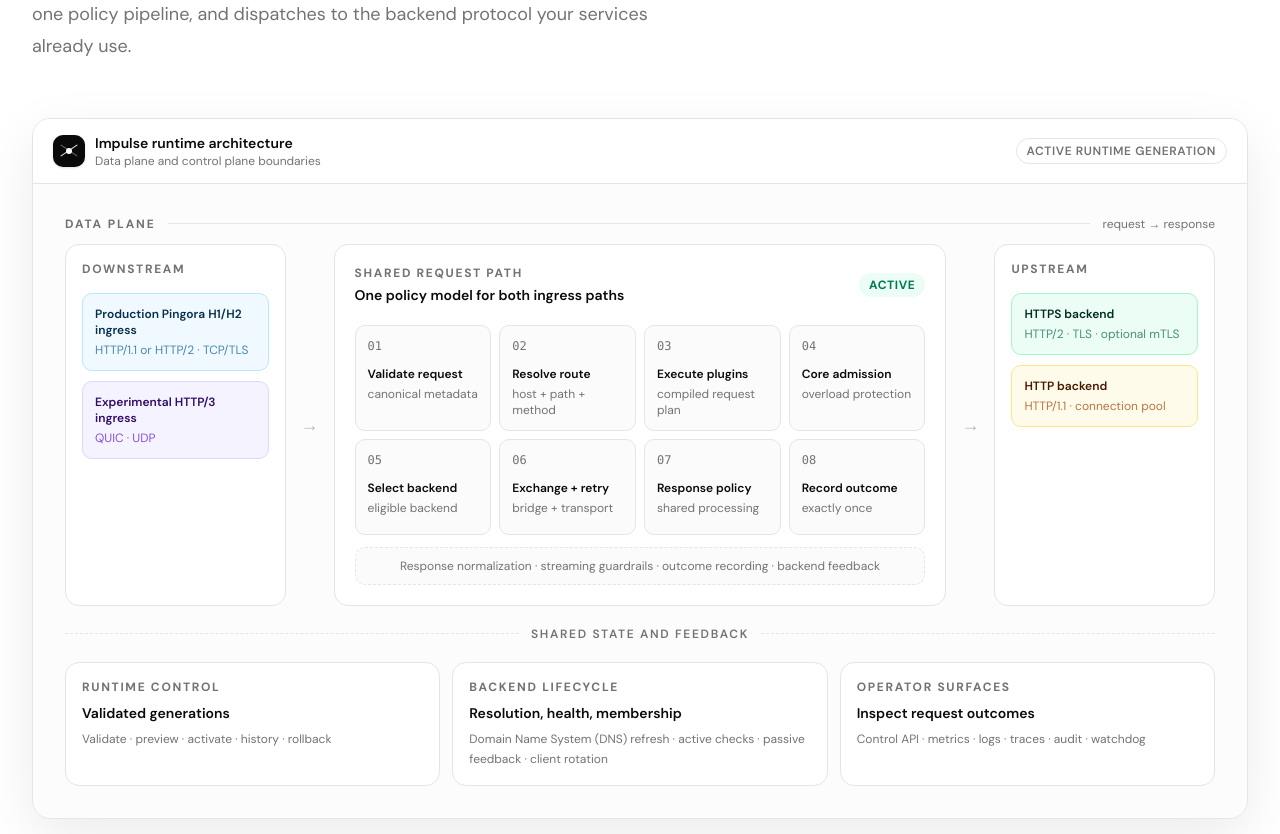
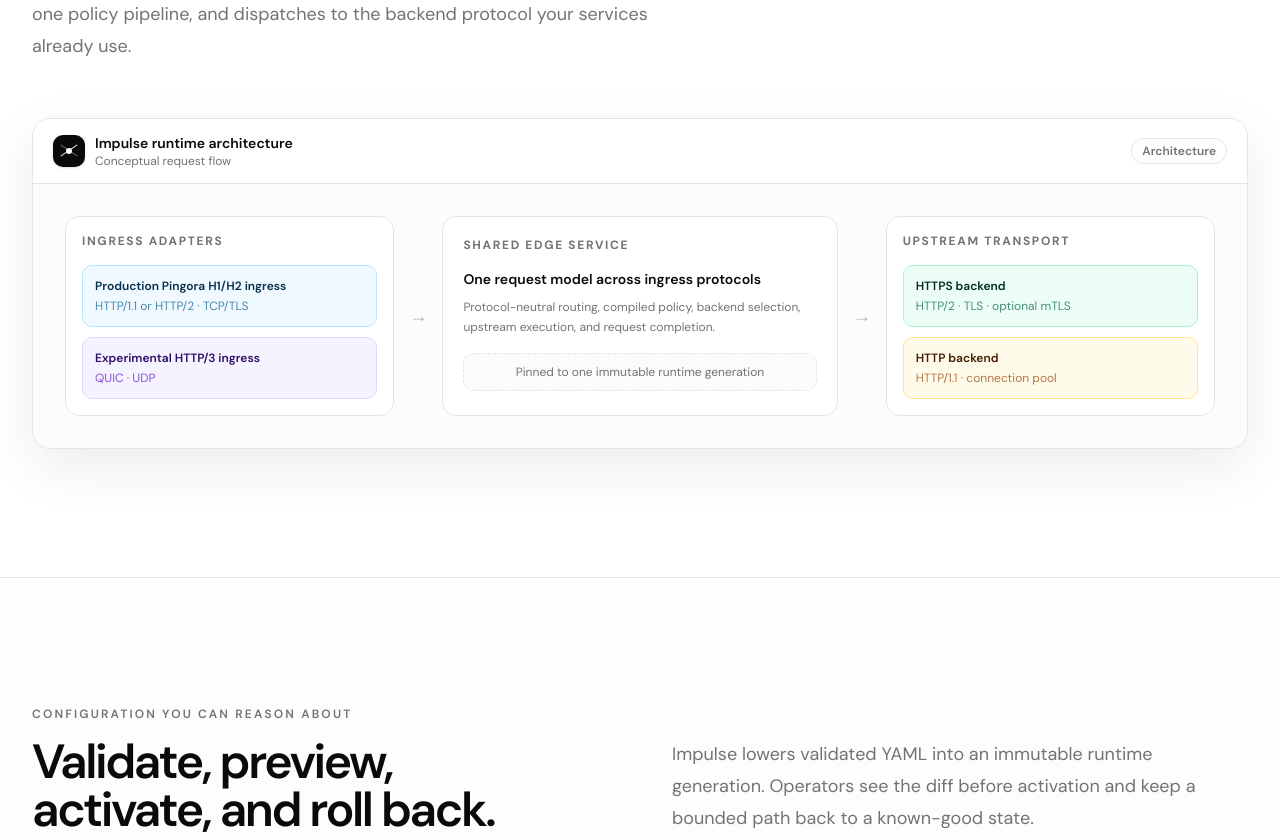
Before and after one commit to impulse-proxy/impulse-proxy.github.io, a Next.js app: page / in a window 1280 px wide. Shown: the part 3160-3994 px from the top of the page. Built offline with nearby package versions, Linux system fonts and the light colour scheme.

Commit message:
docs: simplify website architecture overview

```diff
--- a/app/page.tsx
+++ b/app/page.tsx
@@ -314,24 +314,23 @@ export default function Home() {
                 <BrandMark />
                 <div>
                   <p className="text-sm font-semibold">{siteConfig.name} runtime architecture</p>
-                  <p className="text-xs text-muted-foreground">Data plane and control plane boundaries</p>
+                  <p className="text-xs text-muted-foreground">Conceptual request flow</p>
                 </div>
               </div>
-              <span className="hidden rounded-full border border-border px-2.5 py-1 text-xs font-semibold uppercase tracking-wider text-muted-foreground sm:block">
-                Active runtime generation
-              </span>
+              <Link
+                href={siteConfig.links.architecture}
+                target="_blank"
+                rel="noopener noreferrer"
+                className="shrink-0 rounded-full border border-border px-2.5 py-1 text-xs font-semibold text-muted-foreground transition-colors hover:text-foreground"
+              >
+                Architecture
+              </Link>
             </div>
 
             <div className="p-4 sm:p-6 lg:p-8">
-              <div className="mb-3 flex items-center gap-3">
-                <span className="text-xs font-bold uppercase tracking-[0.16em] text-muted-foreground">Data plane</span>
-                <span className="h-px flex-1 bg-border" />
-                <span className="text-xs text-muted-foreground">request → response</span>
-              </div>
-
-              <div className="grid gap-3 lg:grid-cols-[0.72fr_24px_2fr_24px_0.72fr] lg:items-stretch">
+              <div className="grid gap-3 lg:grid-cols-[1fr_24px_1.2fr_24px_1fr] lg:items-stretch">
                 <div className="rounded-xl border border-border bg-card p-4">
-                  <p className="text-xs font-bold uppercase tracking-[0.14em] text-muted-foreground">Downstream</p>
+                  <p className="text-xs font-bold uppercase tracking-[0.14em] text-muted-foreground">Ingress adapters</p>
                   <div className="mt-4 space-y-2.5">
                     <div className="rounded-lg border border-sky-200 bg-sky-50 p-3 dark:border-sky-900 dark:bg-sky-950/35">
                       <p className="text-xs font-semibold text-sky-950 dark:text-sky-100">Production Pingora H1/H2 ingress</p>
@@ -347,42 +346,20 @@ export default function Home() {
                 <div className="hidden items-center justify-center text-lg text-muted-foreground/50 lg:flex">→</div>
 
                 <div className="rounded-xl border border-border bg-card p-4 sm:p-5">
-                  <div className="flex flex-wrap items-center justify-between gap-2">
-                    <div>
-                      <p className="text-xs font-bold uppercase tracking-[0.14em] text-muted-foreground">Shared request path</p>
-                      <p className="mt-1 text-sm font-semibold">One policy model for both ingress paths</p>
-                    </div>
-                    <span className="rounded-full bg-emerald-50 px-2.5 py-1 text-xs font-bold uppercase tracking-wider text-emerald-700 dark:bg-emerald-950/50 dark:text-emerald-300">active</span>
-                  </div>
-
-                  <div className="mt-5 grid grid-cols-2 gap-2 sm:grid-cols-4">
-                    {[
-                      ["01", "Validate request", "canonical metadata"],
-                      ["02", "Resolve route", "host + path + method"],
-                      ["03", "Execute plugins", "compiled request plan"],
-                      ["04", "Core admission", "overload protection"],
-                      ["05", "Select backend", "eligible backend"],
-                      ["06", "Exchange + retry", "bridge + transport"],
-                      ["07", "Response policy", "shared processing"],
-                      ["08", "Record outcome", "exactly once"],
-                    ].map(([step, title, detail]) => (
-                      <div key={step} className="min-h-24 rounded-lg border border-border bg-muted/40 p-3">
-                        <p className="font-mono text-xs text-muted-foreground">{step}</p>
-                        <p className="mt-3 text-xs font-semibold leading-4">{title}</p>
-                        <p className="mt-1 text-xs leading-4 text-muted-foreground">{detail}</p>
-                      </div>
-                    ))}
-                  </div>
-
-                  <div className="mt-3 rounded-lg border border-dashed border-border bg-muted/40 px-3 py-2.5 text-center text-xs text-muted-foreground">
-                    Response normalization · streaming guardrails · outcome recording · backend feedback
+                  <p className="text-xs font-bold uppercase tracking-[0.14em] text-muted-foreground">Shared edge service</p>
+                  <p className="mt-4 text-sm font-semibold">One request model across ingress protocols</p>
+                  <p className="mt-2 text-xs leading-5 text-muted-foreground">
+                    Protocol-neutral routing, compiled policy, backend selection, upstream execution, and request completion.
+                  </p>
+                  <div className="mt-4 rounded-lg border border-dashed border-border bg-muted/40 px-3 py-2.5 text-center text-xs text-muted-foreground">
+                    Pinned to one immutable runtime generation
                   </div>
                 </div>
 
                 <div className="hidden items-center justify-center text-lg text-muted-foreground/50 lg:flex">→</div>
 
                 <div className="rounded-xl border border-border bg-card p-4">
-                  <p className="text-xs font-bold uppercase tracking-[0.14em] text-muted-foreground">Upstream</p>
+                  <p className="text-xs font-bold uppercase tracking-[0.14em] text-muted-foreground">Upstream transport</p>
                   <div className="mt-4 space-y-2.5">
                     <div className="rounded-lg border border-emerald-200 bg-emerald-50 p-3 dark:border-emerald-900 dark:bg-emerald-950/35">
                       <p className="text-xs font-semibold text-emerald-950 dark:text-emerald-100">HTTPS backend</p>
@@ -393,30 +370,6 @@ export default function Home() {
                       <p className="mt-1 text-xs leading-4 text-amber-800/70 dark:text-amber-300/70">HTTP/1.1 · connection pool</p>
                     </div>
                   </div>
-                </div>
-              </div>
-
-              <div className="my-5 flex items-center gap-3">
-                <span className="h-px flex-1 border-t border-dashed border-border" />
-                <span className="text-xs font-semibold uppercase tracking-[0.14em] text-muted-foreground">shared state and feedback</span>
-                <span className="h-px flex-1 border-t border-dashed border-border" />
-              </div>
-
-              <div className="grid gap-3 md:grid-cols-3">
-                <div className="rounded-xl border border-border bg-card p-4">
-                  <p className="text-xs font-bold uppercase tracking-[0.14em] text-muted-foreground">Runtime control</p>
-                  <p className="mt-2 text-sm font-semibold">Validated generations</p>
-                  <p className="mt-1.5 text-xs leading-5 text-muted-foreground">Validate · preview · activate · history · rollback</p>
-                </div>
-                <div className="rounded-xl border border-border bg-card p-4">
-                  <p className="text-xs font-bold uppercase tracking-[0.14em] text-muted-foreground">Backend lifecycle</p>
-                  <p className="mt-2 text-sm font-semibold">Resolution, health, membership</p>
-                  <p className="mt-1.5 text-xs leading-5 text-muted-foreground">Domain Name System (DNS) refresh · active checks · passive feedback · client rotation</p>
-                </div>
-                <div className="rounded-xl border border-border bg-card p-4">
-                  <p className="text-xs font-bold uppercase tracking-[0.14em] text-muted-foreground">Operator surfaces</p>
-                  <p className="mt-2 text-sm font-semibold">Inspect request outcomes</p>
-                  <p className="mt-1.5 text-xs leading-5 text-muted-foreground">Control API · metrics · logs · traces · audit · watchdog</p>
                 </div>
               </div>
             </div>
--- a/lib/site-config.ts
+++ b/lib/site-config.ts
@@ -6,6 +6,7 @@ export const siteConfig = {
   maturity: "Pre-GA",
   links: {
     docs: "https://impulse-proxy.github.io/docs/",
+    architecture: "https://impulse-proxy.github.io/docs/architecture/overview",
     quickstart: "https://impulse-proxy.github.io/docs/getting-started/quickstart",
     status: "https://impulse-proxy.github.io/docs/reference/status-and-limitations",
     security: "https://impulse-proxy.github.io/docs/concepts/security-model",
```
